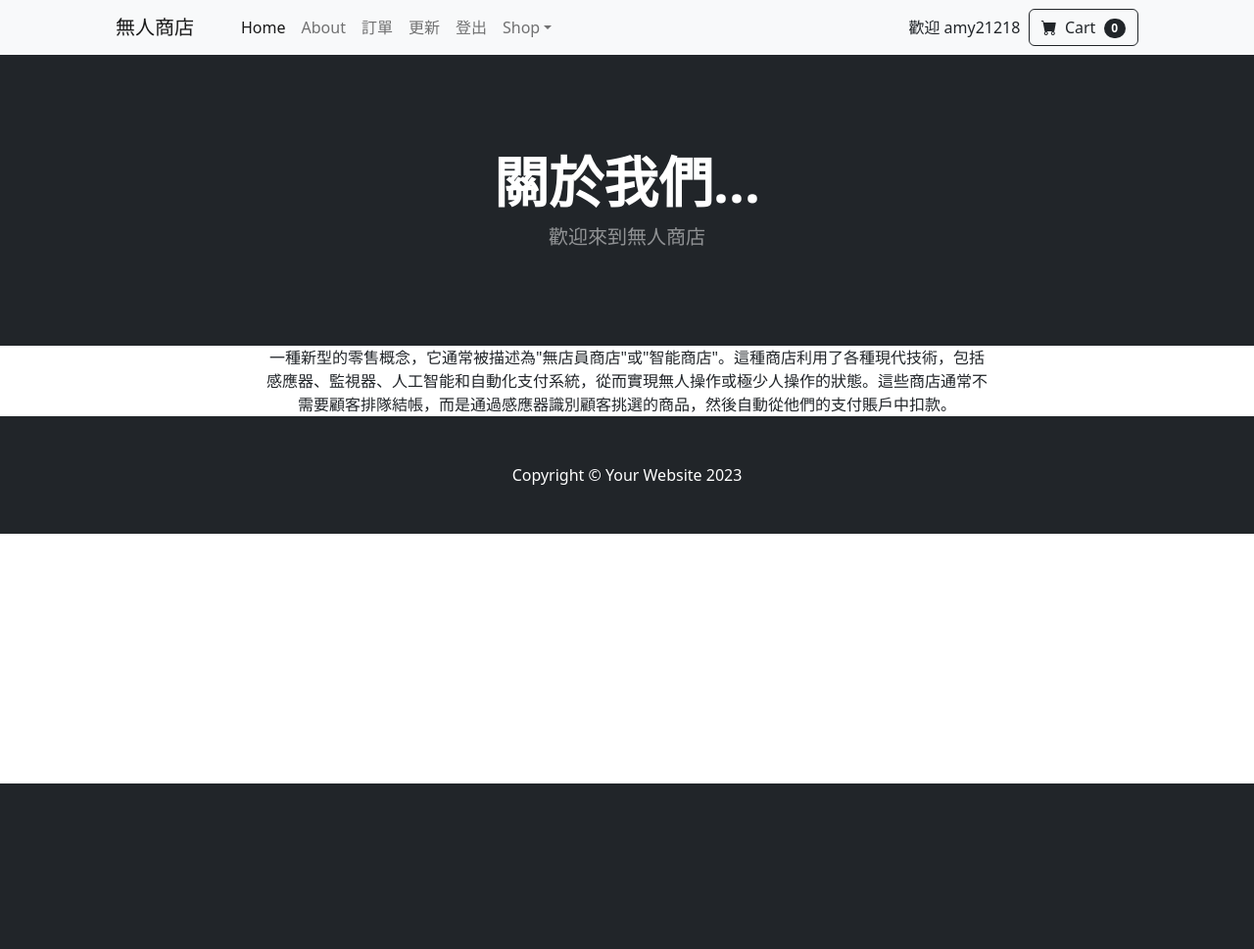
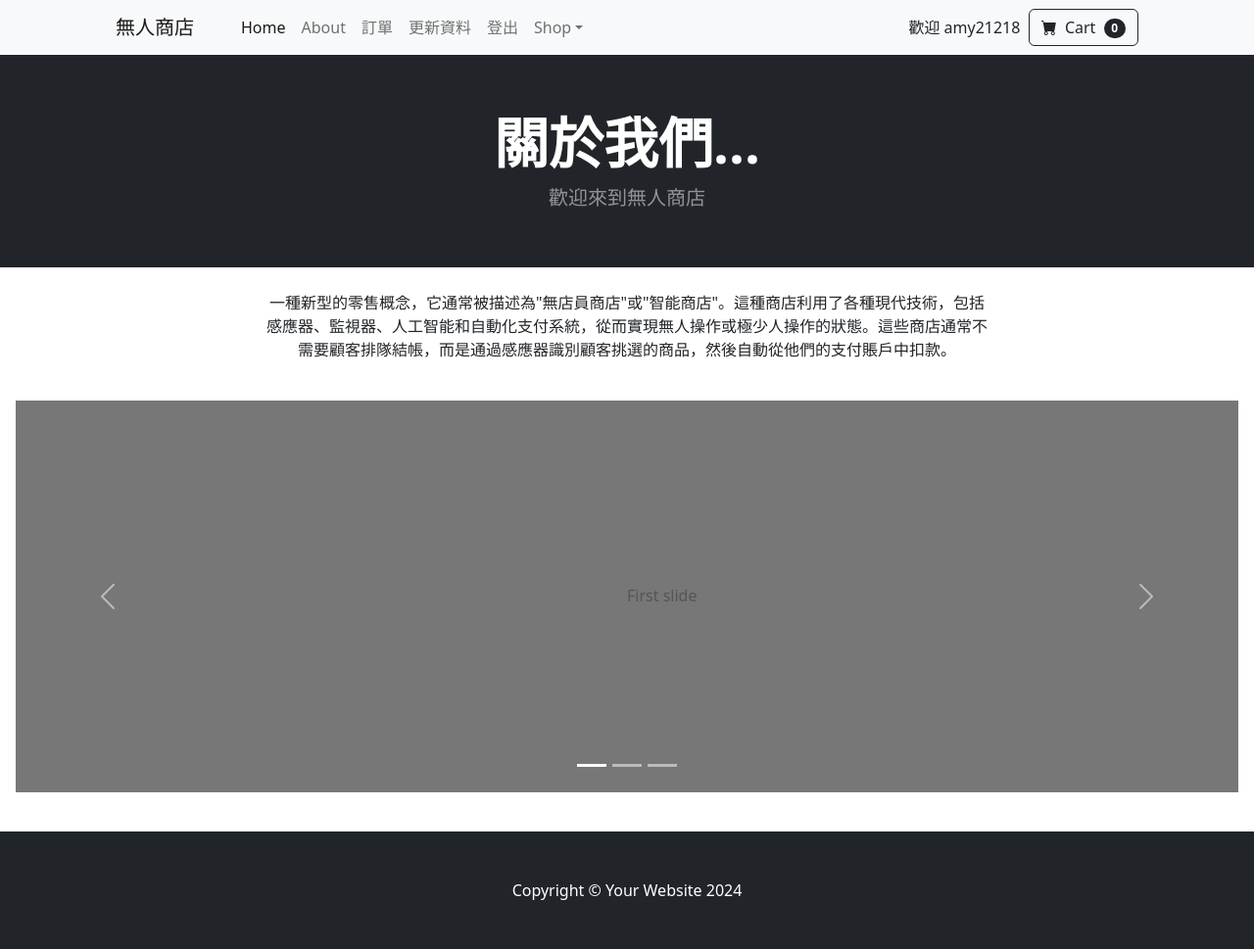
Before and after one commit to DerrickLin/AI_project, a Django app: page /about/ in a window 1280 px wide. Shown: the whole page at 98% size. Before the commit the page ends 800 px from the top, so only its background shows below. Run offline with Django 5.2, Linux system fonts and the light colour scheme; a user stored in the database is signed in; some libraries are stand-ins or nearby versions.

Commit message:
微調一些小東西

```diff
--- a/project/cart/templates/cart_summary.html
+++ b/project/cart/templates/cart_summary.html
@@ -4,10 +4,10 @@
         {% load static %}
         <!-- Header-->
 
-        <header class="bg-dark py-5">  <!--header顏色修改-->
+        <header class="bg-dark py-2">  <!--header顏色修改-->
             <div class="container px-4 px-lg-5 my-5">
                 <div class="text-center text-white">
-                    <h1 class="display-4 fw-bolder">Shopping Cart</h1>
+                    <h1 class="display-4 fw-bolder">購物車</h1>
                     <p class="lead fw-normal text-white-50 mb-0">With this shop hompeage template</p>
                 </div>
             </div>
--- a/project/quiz/templates/about.html
+++ b/project/quiz/templates/about.html
@@ -1,7 +1,7 @@
 {% extends 'base.html'%}
 {%block content%}
 <!-- Header-->
-        <header class="bg-dark py-5">
+        <header class="bg-dark py-2">
             <div class="container px-4 px-lg-5 my-5">
                 <div class="text-center text-white">
                     <h1 class="display-4 fw-bolder">關於我們...</h1>
@@ -10,6 +10,7 @@
             </div>
 
         </header>
+        <br/>
         <div class="container">
             <div class="row">
                 <center>
@@ -19,6 +20,36 @@
                 </center>
             </div>
         </div>
+        <br/>
 
+        <div class="p-3 m-0 border-0 bd-example m-0 border-0">
+            <div id="carouselExampleIndicators" class="carousel slide">
+                <div class="carousel-indicators">
+                    <button type="button" data-bs-target="#carouselExampleIndicators" data-bs-slide-to="0" class="active" aria-current="true" aria-label="Slide 1"></button>
+                    <button type="button" data-bs-target="#carouselExampleIndicators" data-bs-slide-to="1" aria-label="Slide 2"></button>
+                    <button type="button" data-bs-target="#carouselExampleIndicators" data-bs-slide-to="2" aria-label="Slide 3"></button>
+                </div>
+                <div class="carousel-inner">
+                    <div class="carousel-item active">
+                        <svg class="bd-placeholder-img bd-placeholder-img-lg d-block w-100" width="800" height="400" xmlns="http://www.w3.org/2000/svg" role="img" aria-label="Placeholder: First slide" preserveAspectRatio="xMidYMid slice" focusable="false"><title>Placeholder</title><rect width="100%" height="100%" fill="#777"></rect><text x="50%" y="50%" fill="#555" dy=".3em">First slide</text></svg>
+                    </div>
+                    <div class="carousel-item">
+                        <svg class="bd-placeholder-img bd-placeholder-img-lg d-block w-100" width="800" height="400" xmlns="http://www.w3.org/2000/svg" role="img" aria-label="Placeholder: Second slide" preserveAspectRatio="xMidYMid slice" focusable="false"><title>Placeholder</title><rect width="100%" height="100%" fill="#666"></rect><text x="50%" y="50%" fill="#444" dy=".3em">Second slide</text></svg>
+                    </div>
+                    <div class="carousel-item">
+                        <svg class="bd-placeholder-img bd-placeholder-img-lg d-block w-100" width="800" height="400" xmlns="http://www.w3.org/2000/svg" role="img" aria-label="Placeholder: Third slide" preserveAspectRatio="xMidYMid slice" focusable="false"><title>Placeholder</title><rect width="100%" height="100%" fill="#555"></rect><text x="50%" y="50%" fill="#333" dy=".3em">Third slide</text></svg>
+                    </div>
+                </div>
+                <button class="carousel-control-prev" type="button" data-bs-target="#carouselExampleIndicators" data-bs-slide="prev">
+                    <span class="carousel-control-prev-icon" aria-hidden="true"></span>
+                    <span class="visually-hidden">Previous</span>
+                </button>
+                <button class="carousel-control-next" type="button" data-bs-target="#carouselExampleIndicators" data-bs-slide="next">
+                    <span class="carousel-control-next-icon" aria-hidden="true"></span>
+                    <span class="visually-hidden">Next</span>
+                </button>
+            </div>
+        </div>
 
+        <br/>
 {%endblock%}
--- a/project/quiz/templates/base.html
+++ b/project/quiz/templates/base.html
@@ -13,6 +13,8 @@
         <link rel="icon" type="image/x-icon" href="{% static 'assets/favicon.ico'%}" />
         <!-- Bootstrap icons-->
         <link href="https://cdn.jsdelivr.net/npm/bootstrap-icons@1.5.0/font/bootstrap-icons.css" rel="stylesheet" />
+
+        <link href="https://cdn.jsdelivr.net/npm/bootstrap@5.3.3/dist/css/bootstrap.min.css" rel="stylesheet" integrity="sha384-QWTKZyjpPEjISv5WaRU9OFeRpok6YctnYmDr5pNlyT2bRjXh0JMhjY6hW+ALEwIH" crossorigin="anonymous">
         <!-- Core theme CSS (includes Bootstrap)-->
         <link href="{% static "css/styles.css" %}" rel="stylesheet" />
         <script src="https://code.jquery.com/jquery-3.7.1.min.js" integrity="sha256-/JqT3SQfawRcv/BIHPThkBvs0OEvtFFmqPF/lYI/Cxo=" crossorigin="anonymous"></script>
@@ -26,7 +28,7 @@
 
         <!-- Footer-->
         <footer class="py-5 bg-dark">
-            <div class="container"><p class="m-0 text-center text-white">Copyright &copy; Your Website 2023</p></div>
+            <div class="container"><p class="m-0 text-center text-white">Copyright &copy; Your Website 2024</p></div>
         </footer>
         <!-- Bootstrap core JS-->
         <script src="https://cdn.jsdelivr.net/npm/bootstrap@5.2.3/dist/js/bootstrap.bundle.min.js"></script>
--- a/project/quiz/templates/check_finished.html
+++ b/project/quiz/templates/check_finished.html
@@ -1,7 +1,7 @@
 {% extends 'base.html'%}
 {%block content%}
 <!-- Header-->
-        <header class="bg-dark py-5">
+        <header class="bg-dark py-2">
             <div class="container px-4 px-lg-5 my-5">
                 <div class="text-center text-white">
                     <h1 class="display-4 fw-bolder">結帳完成</h1>
--- a/project/quiz/templates/navbar.html
+++ b/project/quiz/templates/navbar.html
@@ -10,7 +10,7 @@
                         <li class="nav-item"><a class="nav-link" href="{% url 'order_list'%}">訂單</a></li>
 
             {% if user.is_authenticated %}
-                <li class="nav-item"><a class="nav-link" href="{% url 'update_user'%}">更新</a></li>
+                <li class="nav-item"><a class="nav-link" href="{% url 'update_user'%}">更新資料</a></li>
                 <li class="nav-item"><a class="nav-link" href="{% url 'log_out'%}">登出</a></li>
             {% else %}
                 <li class="nav-item"><a class="nav-link" href="{% url 'login_view'%}">登入</a></li>
--- a/project/quiz/templates/order_list.html
+++ b/project/quiz/templates/order_list.html
@@ -2,7 +2,7 @@
 
 {% block content %}
 
-    <header class="bg-dark py-5">
+    <header class="bg-dark py-2">
         <div class="container px-4 px-lg-5 my-5">
             <div class="text-center text-white">
                 <h1 class="display-4 fw-bolder">歷史訂單</h1>
--- a/project/quiz/templates/shop.html
+++ b/project/quiz/templates/shop.html
@@ -3,10 +3,10 @@
 {%block content%}
         {% load static %}
         <!-- Header-->
-        <header class="bg-dark py-5">
+        <header class="bg-dark py-2">
             <div class="container px-4 px-lg-5 my-5">
                 <div class="text-center text-white">
-                    <h1 class="display-4 fw-bolder">Shop in style</h1>
+                    <h1 class="display-4 fw-bolder">商品瀏覽</h1>
                     <p class="lead fw-normal text-white-50 mb-0">With this shop homepage template</p>
                 </div>
             </div>
--- a/project/quiz/templates/update_user.html
+++ b/project/quiz/templates/update_user.html
@@ -67,7 +67,8 @@
             <label for="phone">電話號碼:</label>
             <input type="tel" class="form-control" id="phone" name="phone" value="{{ user.phone }}" required>
         </div>
-        <button type="submit" class="btn btn-primary">更新資料</button>
+        <button type="submit" class="btn btn-secondary">更新資料</button> &nbsp;
+        <button class="btn btn-outline-dark" onclick="window.location.href='{% url 'home' %}'">回主畫面</button>
     </form>
 </body>
 </html>
--- a/project/quiz/views.py
+++ b/project/quiz/views.py
@@ -96,16 +96,18 @@ def login_view(request):
             user = CustomUser.objects.get(username=username, password=password)
         except CustomUser.DoesNotExist:
             # Handle login failure with messages
-            messages.error(request, ('帳號密碼錯誤'))
+            messages.error(request, ('帳號或密碼錯誤'))
             return render(request, 'login.html')
 
         if user is not None and user.is_active:
             auth_login(request, user)
             print("Redirecting to main_page")
-            return redirect('home')
+            # messages.success(request, ('登入成功'))
+            # return redirect('home')
+            return render(request, 'home.html', {})
         else:
             # Handle login failure with messages
-            messages.error(request, ('帳號密碼錯誤'))
+            messages.error(request, ('帳號或密碼錯誤'))
             return render(request, 'login.html')
     else:
         return render(request, 'login.html', {})
@@ -120,6 +122,7 @@ def log_out(request):
     return render(request, 'log_out.html')
 
 
+# 處理讀進來的商品名
 def remove_duplicates(lst):
     seen = set()
     result = []
```
Also changed, not shown: project/quiz/templates/home.html (+5 -5 lines), project/db.sqlite3.
